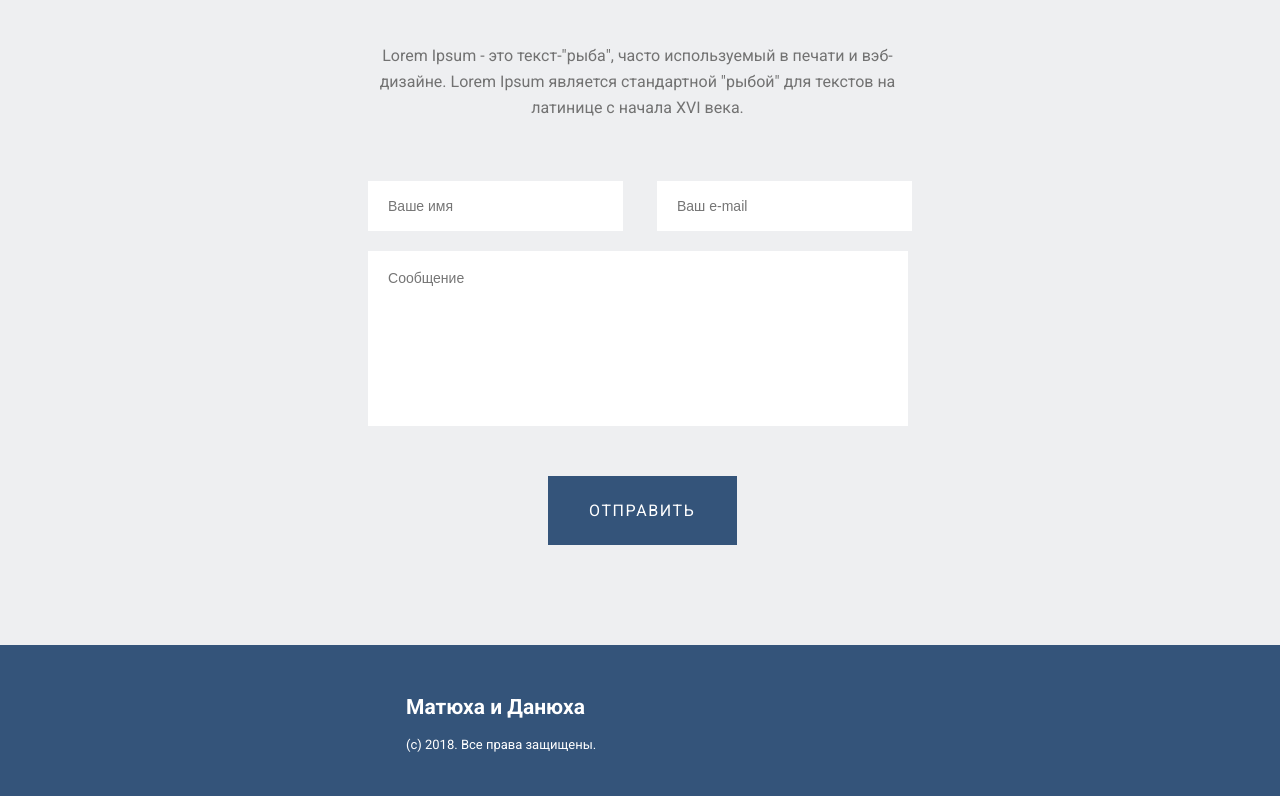
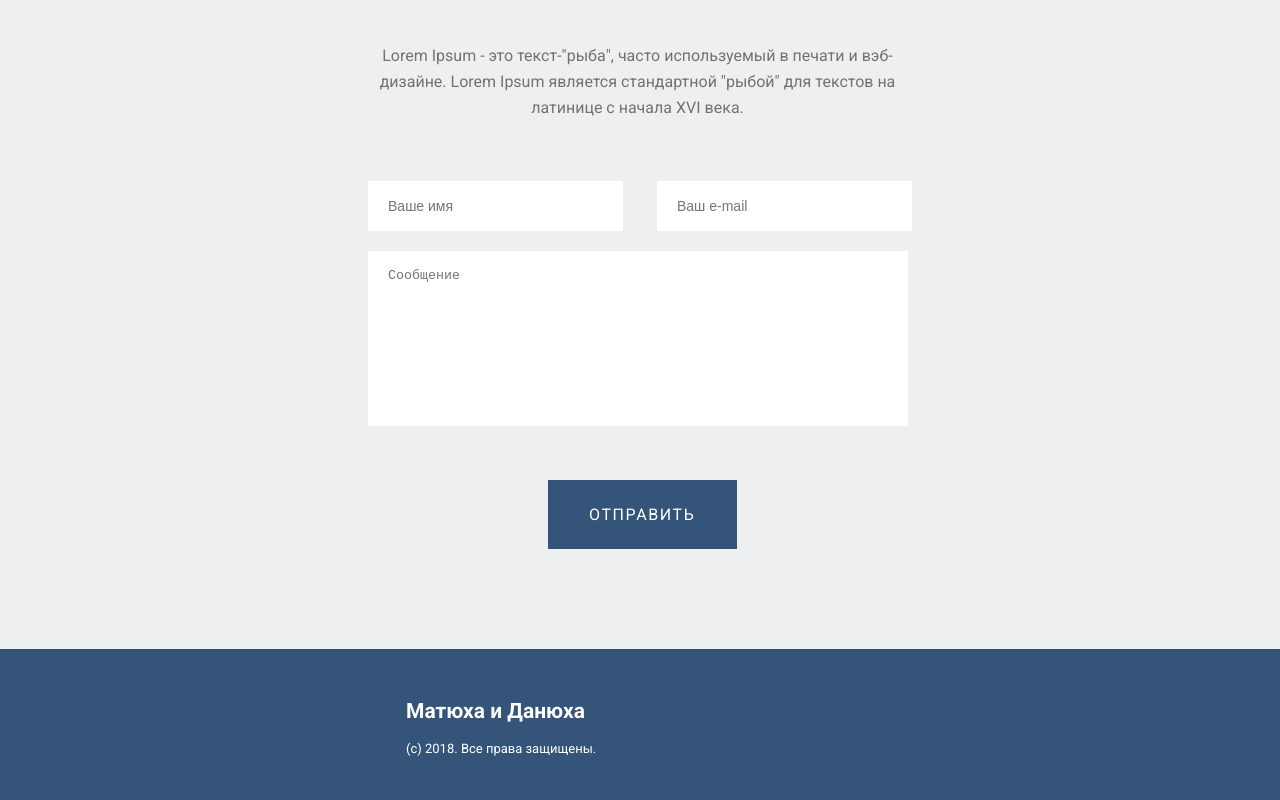
Before and after one commit to goslyan/WD, a plain HTML site: page index.html in a window 1280 px wide. Shown: the part 4129-4929 px from the top of the page. Drawn offline with Linux system fonts and the light colour scheme; a web font is replaced by a local one.

Commit message:
Add files via upload

```diff
--- a/css/style.css
+++ b/css/style.css
@@ -284,24 +284,22 @@
     border: none;
     outline: none;
 }
-.pupu2 {
-    width: 540px;
-    height: 175px;
-    margin-top: 20px;
-    font-weight: normal;
-    font-size: 14px;
-    line-height: 23px;
-    color: #5F5D5D;
-    border: none;
-    outline: none;
-}
+
 .input_eb {
     padding-left: 20px;
 }
 .input_mes {
+    padding: 17px 20px 143px 20px;
+    margin-top: 20px;
+    width: 540px;
+    height: 175px;
+    border: none;
+    outline: none;
     padding-left: 20px;
     padding-bottom: 120px;
+    resize: none;
 }
+
 .butto {
     margin-top: 50px;
     margin-left: 180px;
--- a/index.html
+++ b/index.html
@@ -122,7 +122,7 @@
             <input type="text" id="fname" name="fname" placeholder="Ваше имя" class="pupu input_eb">
             <input type="email" id="fname" name="fname"
             placeholder="Ваш e-mail" class="pupu1 input_eb"><br>
-            <input type="text" id="message" name="messenge" placeholder="Сообщение" class="pupu2 input_mes">
+            <textarea type="text" id="message" name="messenge" placeholder="Сообщение" class="pupu2 input_mes"></textarea>
             <div class="butto">
                 <input type="submit" id="knopka" name="knopka" value="Отправить" class="button button__primary">
             </div>
```
